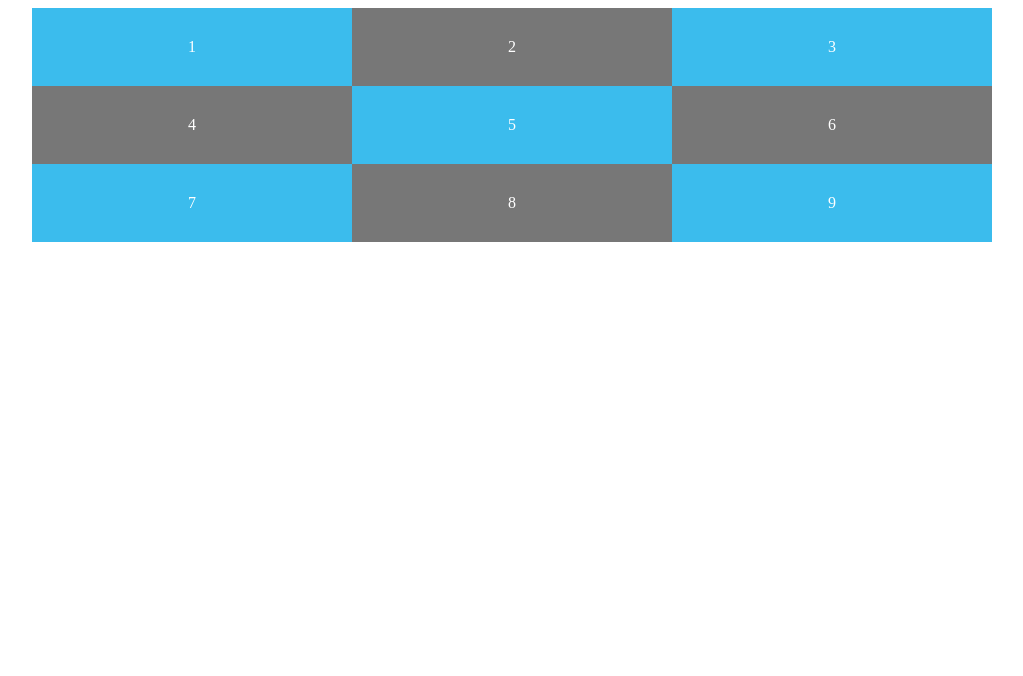
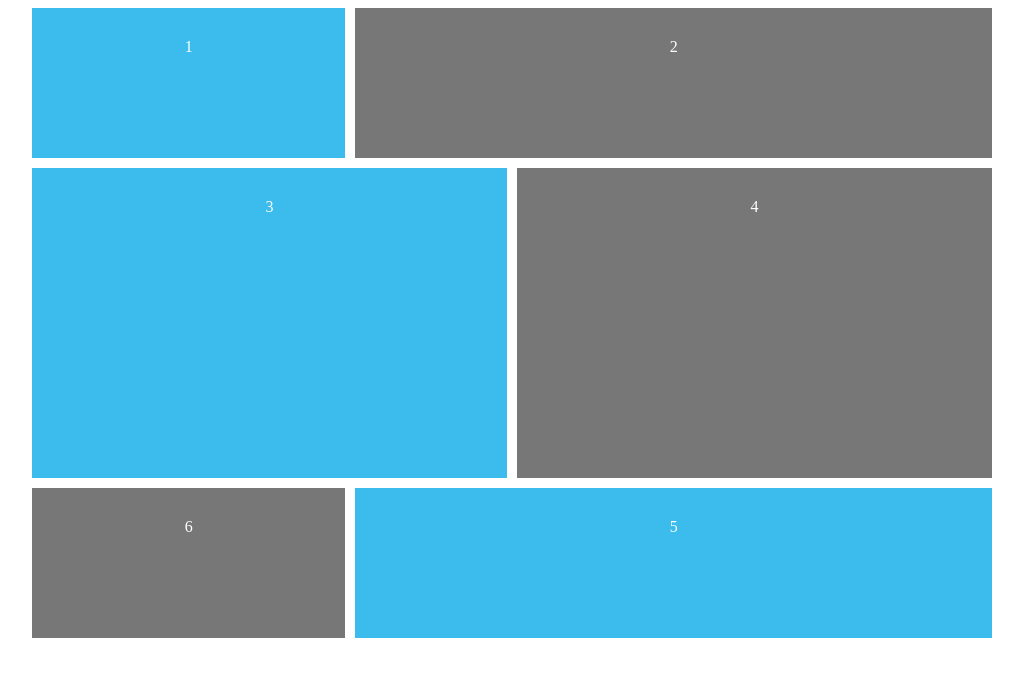
Before and after one commit to RobertNeuzil/htmlfiles, a plain HTML site: page CSSGRID/index.html in a window 1280 px wide. Shown: the whole page, without its empty margins (128-1151 px from the left). Drawn offline with Linux system fonts and the light colour scheme.

Commit message:
more with grids

```diff
--- a/CSSGRID/index.html
+++ b/CSSGRID/index.html
@@ -7,15 +7,13 @@
 </head>
 <body>
 	<div id="content">
-		<div>1</div>
-		<div>2</div>
-		<div>3</div>
-		<div>4</div>
-		<div>5</div>
-		<div>6</div>
-		<div>7</div>
-		<div>8</div>
-		<div>9</div>
+		<div class="one" >1</div>
+		<div class="two">2</div>
+		<div class="three">3</div>
+		<div class="four">4</div>
+		<div class="five">5</div>
+		<div class="six">6</div>
+
 	</div>
 
 </body>
--- a/CSSGRID/style.css
+++ b/CSSGRID/style.css
@@ -7,7 +7,9 @@ body{
 
 #content{
 	display: grid;
-	grid-template-columns: 1fr 1fr 1fr;
+	grid-template-columns: repeat(6, 1fr);
+	grid-template-rows: repeat(4, minmax(150px, auto));
+	grid-gap: 10px;
 	max-width: 960px;
 	margin: 0 auto;
 }
@@ -20,3 +22,33 @@ body{
 #content div:nth-child(even){
 	background: #777;
 }
+
+.one{
+	/*grid-column-start: 1;
+	grid-column-end: 3; */
+	grid-column: 1/3;
+}
+
+.two{
+	grid-column: 3/7;
+}
+
+.three{
+	grid-column: 1 / 4;
+	grid-row: 2 / 4;
+}
+
+.four{
+	grid-column: 4 / 7;
+	grid-row: 2 / 4;
+
+}
+
+.five{
+	grid-column: 3 / 7;
+}
+
+.six{
+	grid-row: 4;
+	grid-column: 1 / 3;
+}
```
